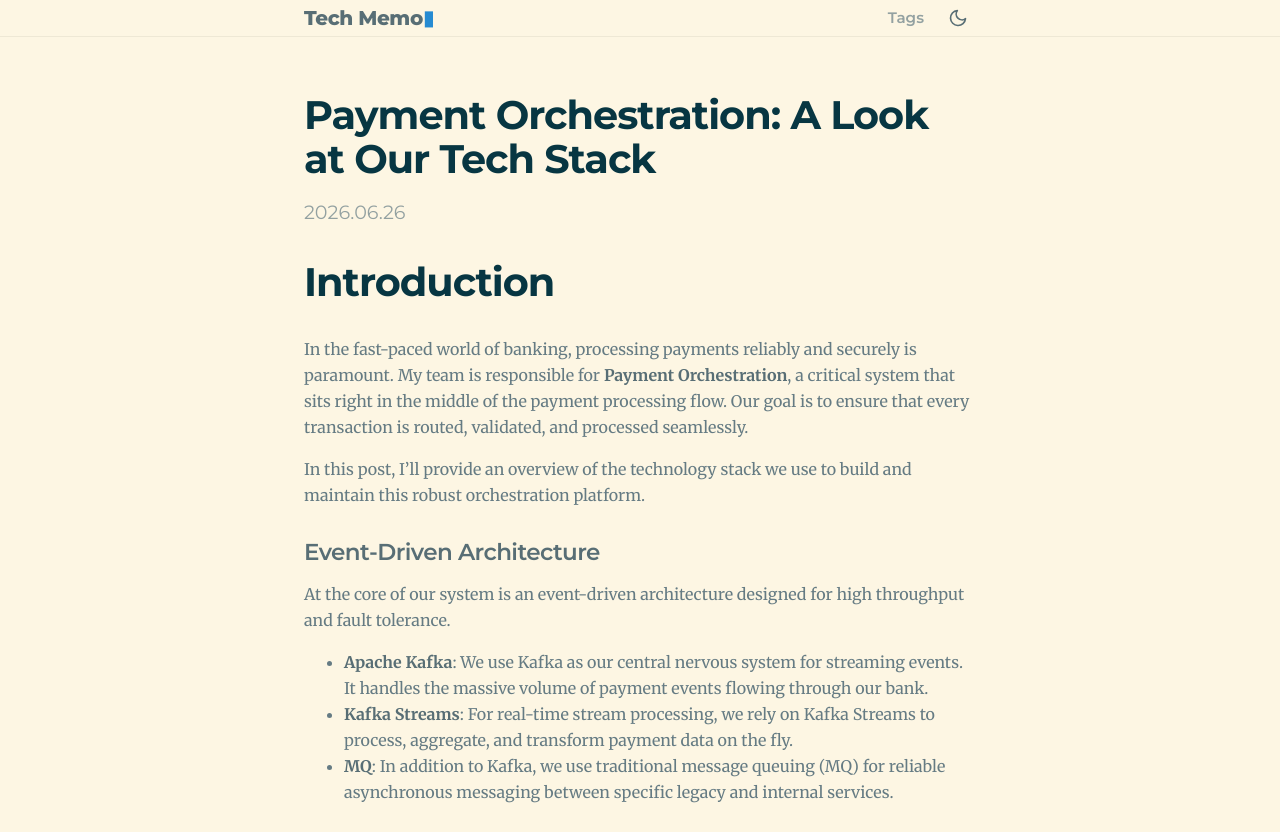
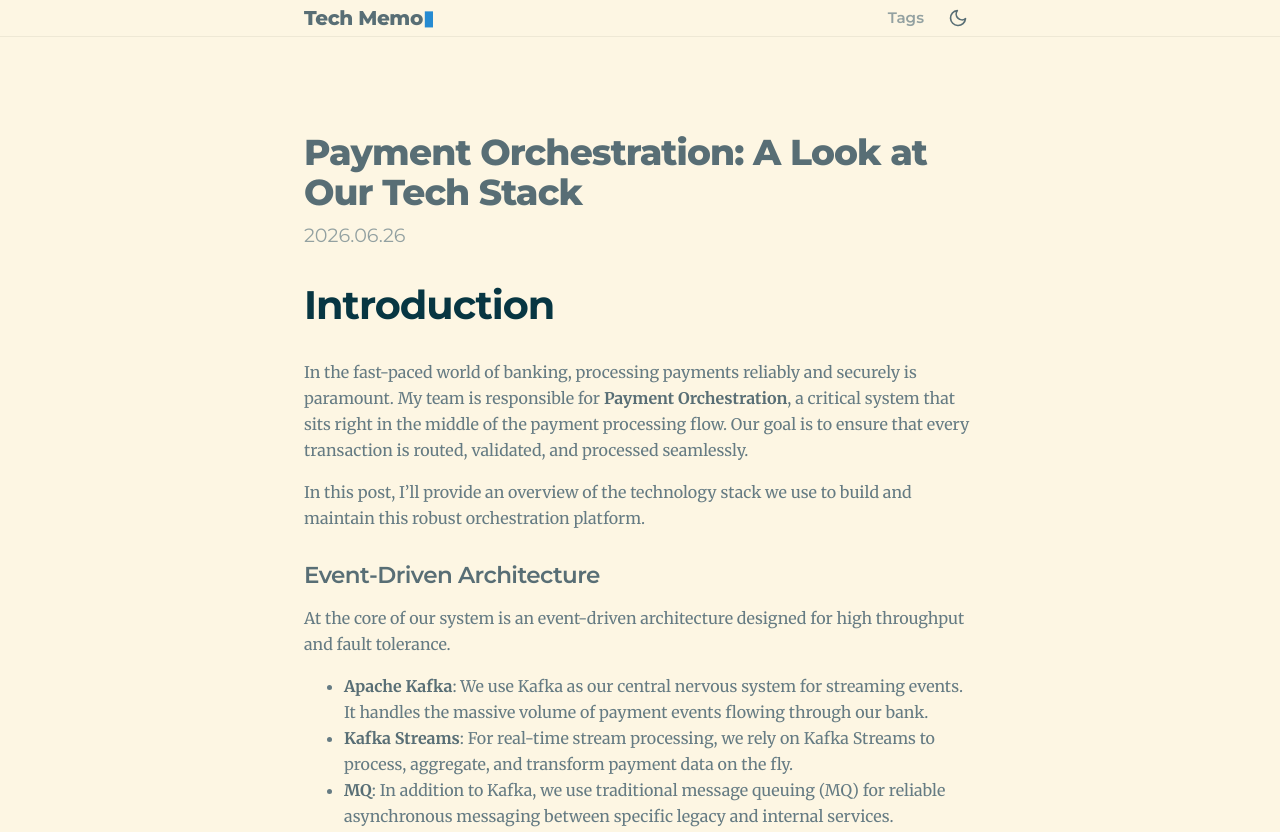
Before and after one commit to anlt149/tememo, an Astro site: page /tememo/tech-stack in a window 1280 px wide. Shown: the top 832 px of the page. Built offline with nearby package versions, Linux system fonts and the light colour scheme; Astro itself is replaced by a stand-in of ours.

Commit message:
Add blog post validation script and match blog post header style to homepage

```diff
--- a/src/layouts/BlogPost.astro
+++ b/src/layouts/BlogPost.astro
@@ -17,11 +17,16 @@ const { title, description, pubDate, updatedDate } = Astro.props;
 			article {
 				padding: 0;
 			}
-			.header {
+			.page-header {
 				margin-bottom: 2rem;
 			}
-			h1 {
-				margin: 0 0 1rem 0;
+			.page-title {
+				font-size: 2.25rem;
+				font-weight: 800;
+				margin-top: 2.5rem;
+				margin-bottom: 0.5rem;
+				font-family: var(--font-sans);
+				color: var(--heading-color);
 			}
 			.date {
 				font-family: var(--font-sans);
@@ -40,8 +45,8 @@ const { title, description, pubDate, updatedDate } = Astro.props;
 		<Header />
 		<main>
 			<article>
-				<div class="header">
-					<h1>{title}</h1>
+				<header class="page-header">
+					<h1 class="page-title">{title}</h1>
 					<div class="date">
 						<FormattedDate date={pubDate} />
 						{
@@ -52,7 +57,7 @@ const { title, description, pubDate, updatedDate } = Astro.props;
 							)
 						}
 					</div>
-				</div>
+				</header>
 				<div class="prose">
 					<slot />
 				</div>
```
Also changed, not shown: 1 other file.
